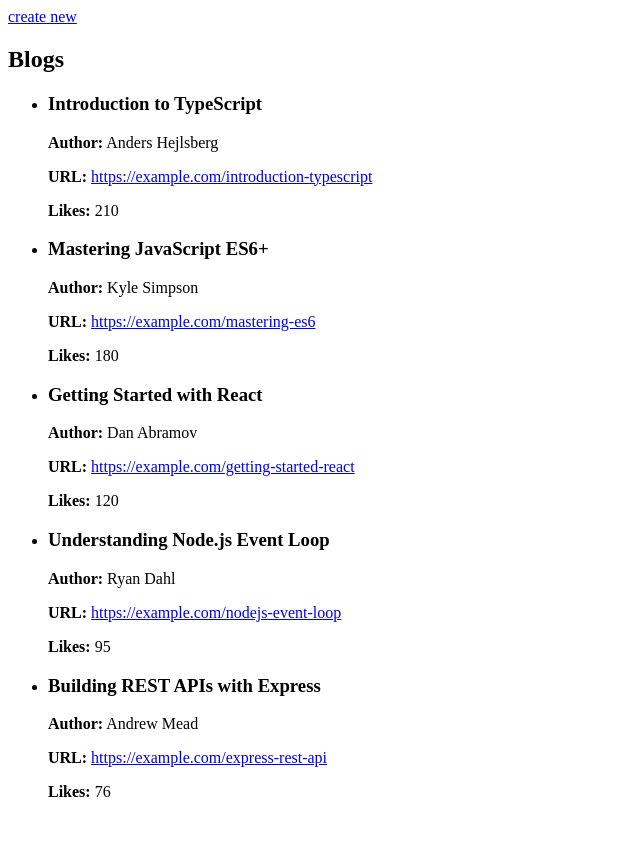
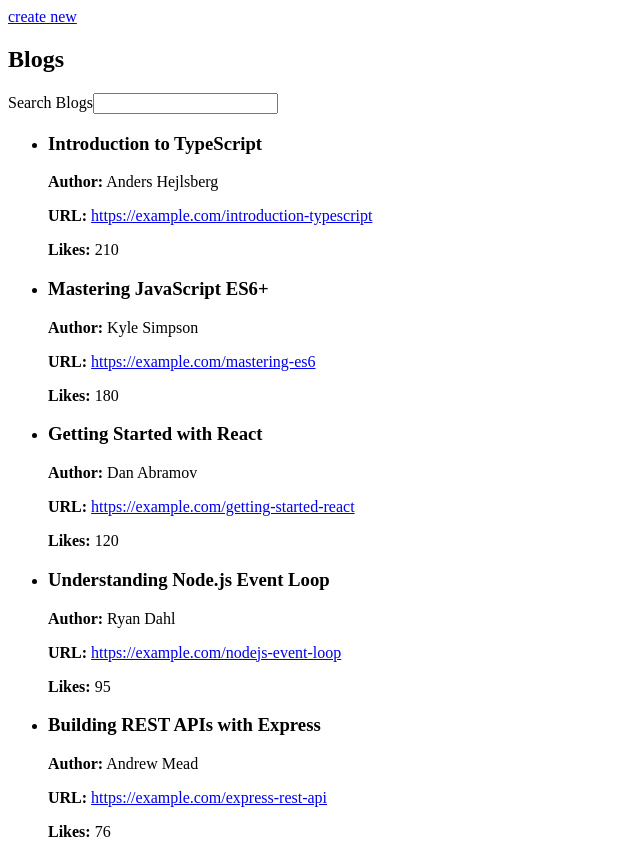
Before and after one commit to NitinYadav354/fullstackopen_next.js, a Next.js app in the folder blog/: page /blogs in a window 1280 px wide. Shown: the whole page, without its empty margins (0-640 px from the left). Before the commit the page ends 817 px from the top, so only its background shows below. Built offline with nearby package versions, Linux system fonts and the light colour scheme.

Commit message:
Exercise 2.6

```diff
--- a/blog/app/blogs/page.tsx
+++ b/blog/app/blogs/page.tsx
@@ -1,12 +1,22 @@
 import { getBlogs,  } from "../services/blogs";
 
-const Blogs = () => {
-    const blogs = [...getBlogs()]
+const Blogs = async({searchParams}: {searchParams: Promise<{filter: string}>}) => {
+    let {filter = ""} = await searchParams
+    filter = filter?.toLowerCase()
+    let blogs = [...getBlogs()]
     blogs.sort((a, b) => b.likes - a.likes);
+    blogs = blogs.filter(blog => blog.title.toLowerCase().includes(filter))
     return(
         <div>
             <h2>Blogs
             </h2>
+            <form action="" method="get">
+                <label >
+                    Search Blogs
+                    <input type="text" name="filter"/>
+                </label>
+
+            </form>
             <ul>
                 {blogs.map(blog => (
                     <li key={blog.id}>
```
